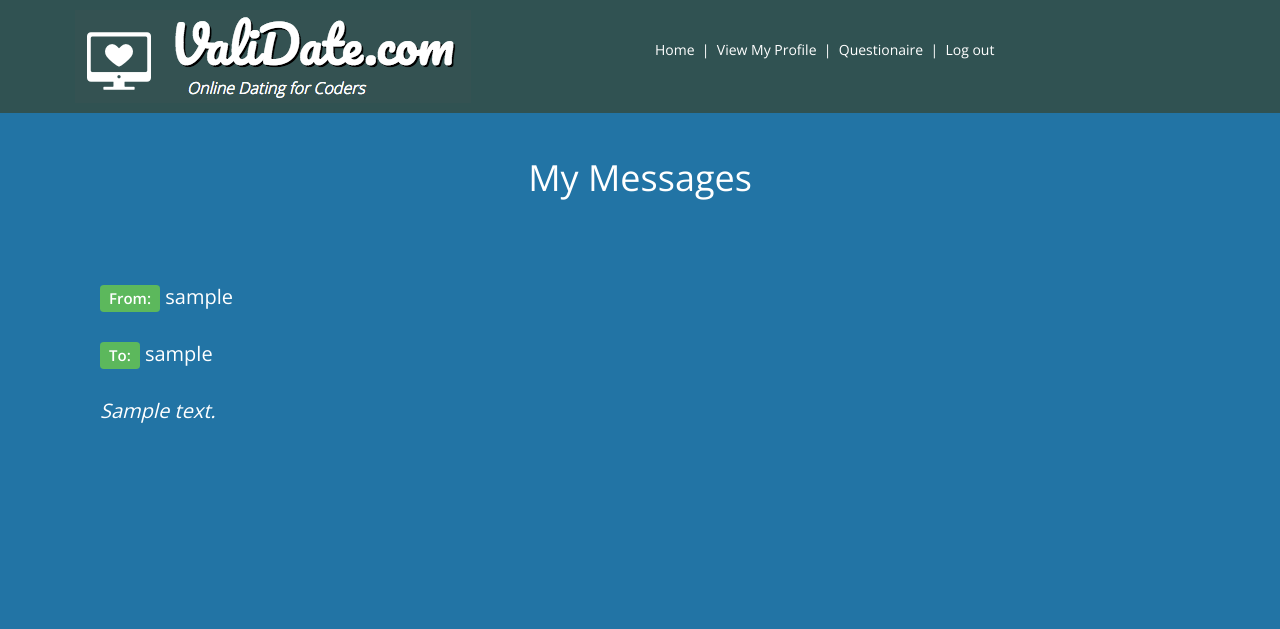
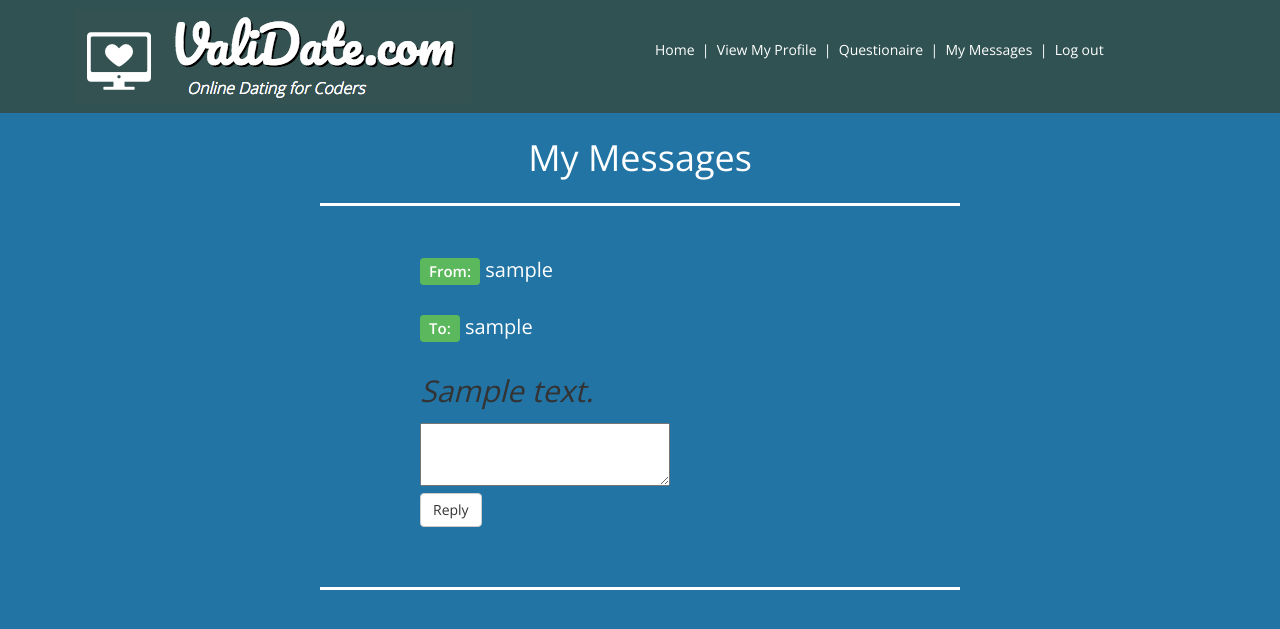
Before and after one commit to croche314/ValiDate, a Django app: template apps/dating_app/templates/dating_app/my_messages.html in a window 1280 px wide. Shown: the top 629 px of the page. Run offline with Django 3.2, Linux system fonts and the light colour scheme; the template is opened without the code that fills it: most values are stand-ins (such as "Sample title", 1, 10 or a date in 2020); parts of the project's set-up code (start-up, migrations or seed data) failed here and were passed over; some libraries are stand-ins or nearby versions.

Commit message:
Added messages and some more styles

```diff
--- a/apps/dating_app/static/dating_app/style.css
+++ b/apps/dating_app/static/dating_app/style.css
@@ -68,7 +68,10 @@ header{
 
 .page_heading {
 	text-align: center;
+	width: 50%;
+	margin: 0 auto;
 	padding: 25px 0;
+	border-bottom: 3px solid white;
 }
 
 .center {
@@ -155,9 +158,14 @@ a {
 	width: 100%;
 }
 
+.advertisement {
+	width: 100%;
+}
+
 #file_upload {
 	border: 2px solid white;
-	width: 20%;
+	border-radius: 5px;
+	width: 40%;
 	padding: 10px;
 	margin: 0 auto;
 	text-align: center;
@@ -179,15 +187,24 @@ a {
 }
 
 .one_message {
+	display: block;
+	width: 50%;
+	margin: 0 auto;
 	padding: 50px 100px;
+	border-bottom: 3px solid white;
 	font-size: 20px;
 }
-.one_message label {
+
+.one_message label, .message_username {
 
 }
+.one_message p {
+ 	font-size: 30px;
+ 	color: #333;
+}
 
-.message_username {
-
+.one_message textarea {
+ 	color: #333;
 }
 
 
--- a/apps/dating_app/templates/dating_app/header.html
+++ b/apps/dating_app/templates/dating_app/header.html
@@ -46,7 +46,10 @@
 			&nbsp;|&nbsp;
 			<a href="{% url 'dating:display_questions' %}">Questionaire</a>
 			&nbsp;|&nbsp;
+			<a href="{% url 'dating:show_my_messages' user_id=request.session.user_id %}">My Messages</a>
+			&nbsp;|&nbsp;
 			<a href="{% url 'dating:logout' %}">Log out</a>
+
 		</nav>
 		</div> <!-- .col -->
 
@@ -74,6 +77,7 @@
                         <li><a href="{% url 'dating:home' %}">Home</a></li>
                         <li><a href="{% url 'dating:show_user' user_id=request.session.user_id %}">View My Profile</a></li>
                         <li><a href="{% url 'dating:display_questions' %}">Questionaire</a></li>
+                        <li><a href="{% url 'dating:show_my_messages' user_id=request.session.user_id %}">My Messages</a></li>
                         <li><a href="{% url 'dating:logout' %}">Log out</a></li>
                     </ul>
                 </div><!-- /.navbar-collapse -->
--- a/apps/dating_app/templates/dating_app/my_messages.html
+++ b/apps/dating_app/templates/dating_app/my_messages.html
@@ -5,12 +5,28 @@
 	{% for message in all_my_messages %}
 		<div class="one_message">
 			<label class="label label-success">From:</label>
-			<span class="message_username">{{message.sender.username}}</span>
+			<a href="{% url 'dating:show_user' user_id=message.sender.id %}" class="message_username">{{message.sender.username}}</a>
 			<br><br>
 			<label class="label label-success">To:</label>
-			<span class="message_username">{{message.receiver.username}}</span>
+			<a href="{% url 'dating:show_user' user_id=message.receiver.id %}" class="message_username">{{message.receiver.username}}</a>
 			<br><br>
-			<p><i>{{message.text}}</i></p>
+			<p>
+				<i>{{message.text}}</i>
+				{# <a class="btn btn-danger" href="{% url 'dating:new_message' receiver_id=message.sender.id %}">Reply</a> #}
+
+			{% if message.sender.id == request.session.user_id %}
+				<form action="{% url 'dating:create_message' receiver_id=message.receiver.id %}" method="post">
+			{% else %}
+				<form action="{% url 'dating:create_message' receiver_id=message.sender.id %}" method="post">
+			{% endif %}
+				{% csrf_token %}
+				<textarea name="html_message_text"></textarea>
+				<br>
+				<input class="btn btn-default" type="submit" value="Reply">
+			</form>
+			</p>
+
+
 		</div> <!-- .one_message -->
 	{% endfor %}
 </div> <!-- #container-fluid -->
--- a/apps/dating_app/templates/dating_app/show_user.html
+++ b/apps/dating_app/templates/dating_app/show_user.html
@@ -39,8 +39,9 @@
 		<div class="col-sm-8">
 			<img >
 			<h1 class="page_heading">{{user.username}}</h1>
+			<br>
 			<span class="center center-block">100% complete</span>
-			<div class="progressbar" class="center-block"></div>
+			<div class="progressbar center-block"></div>
 			<br>
 			<!-- User's 'about_you' field might be blank, but if it's not, display its contents -->
 			<p id="user_intro" class="center-block">
@@ -126,7 +127,7 @@
 			<div class="col-sm-12 user_match">
 				<h5 class="center">Advertisement</h5>
 				<a href="http://codingdojo.com">
-					<img class="headshot center-block" src="{% static 'dating_app/coding_dojo_banner_ad.png' %}" alt="Coding Dojo ad"><br>
+					<img class="advertisement center-block" src="{% static 'dating_app/coding_dojo_banner_ad.png' %}" alt="Coding Dojo ad"><br>
 				</a>
 			</div> <!-- .col -->
 		</div><!-- .row -->
```
Also changed, not shown: apps/dating_app/views.py (+2 -8 lines), apps/dating_app/migrations/0011_merge_20170329_1907.py (added).
